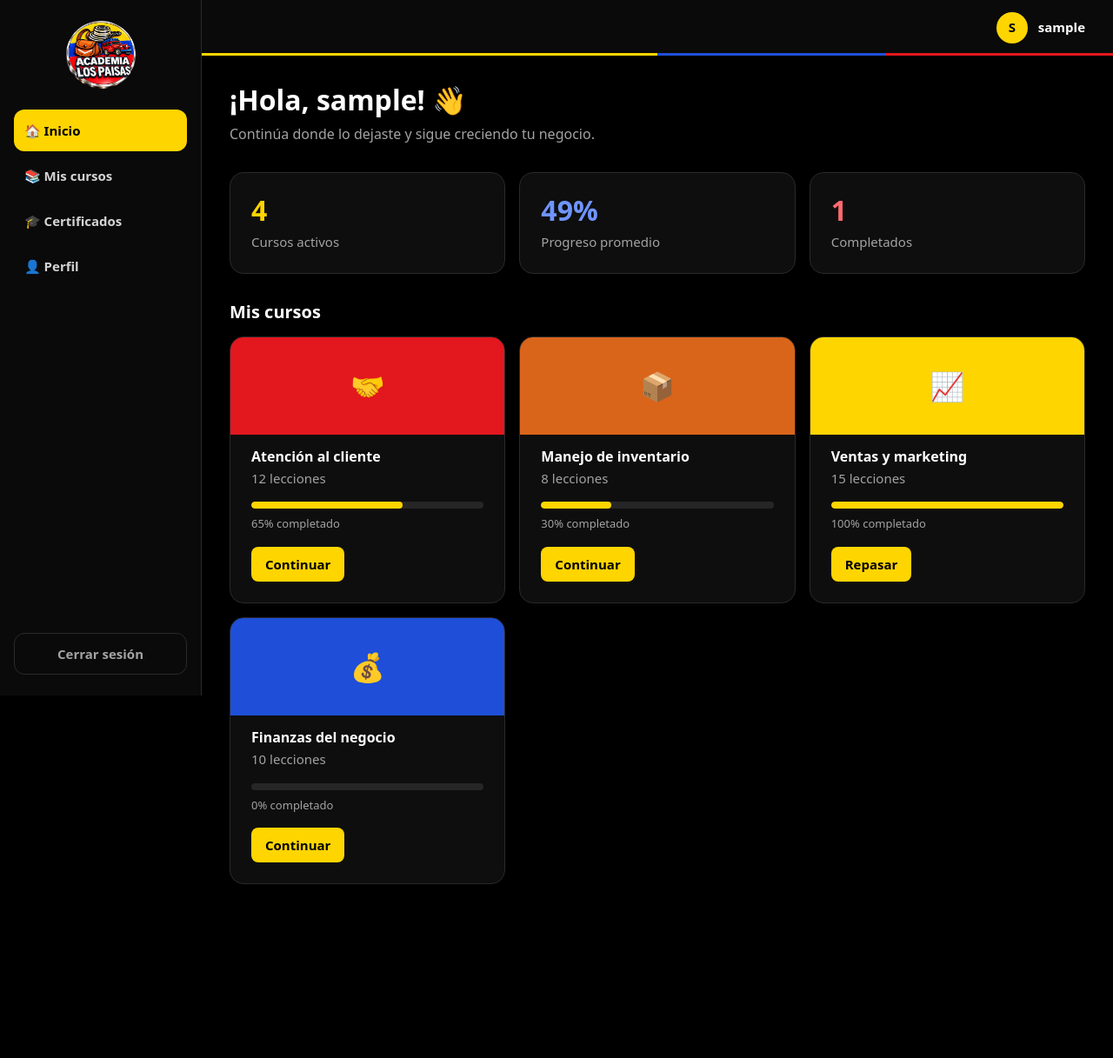
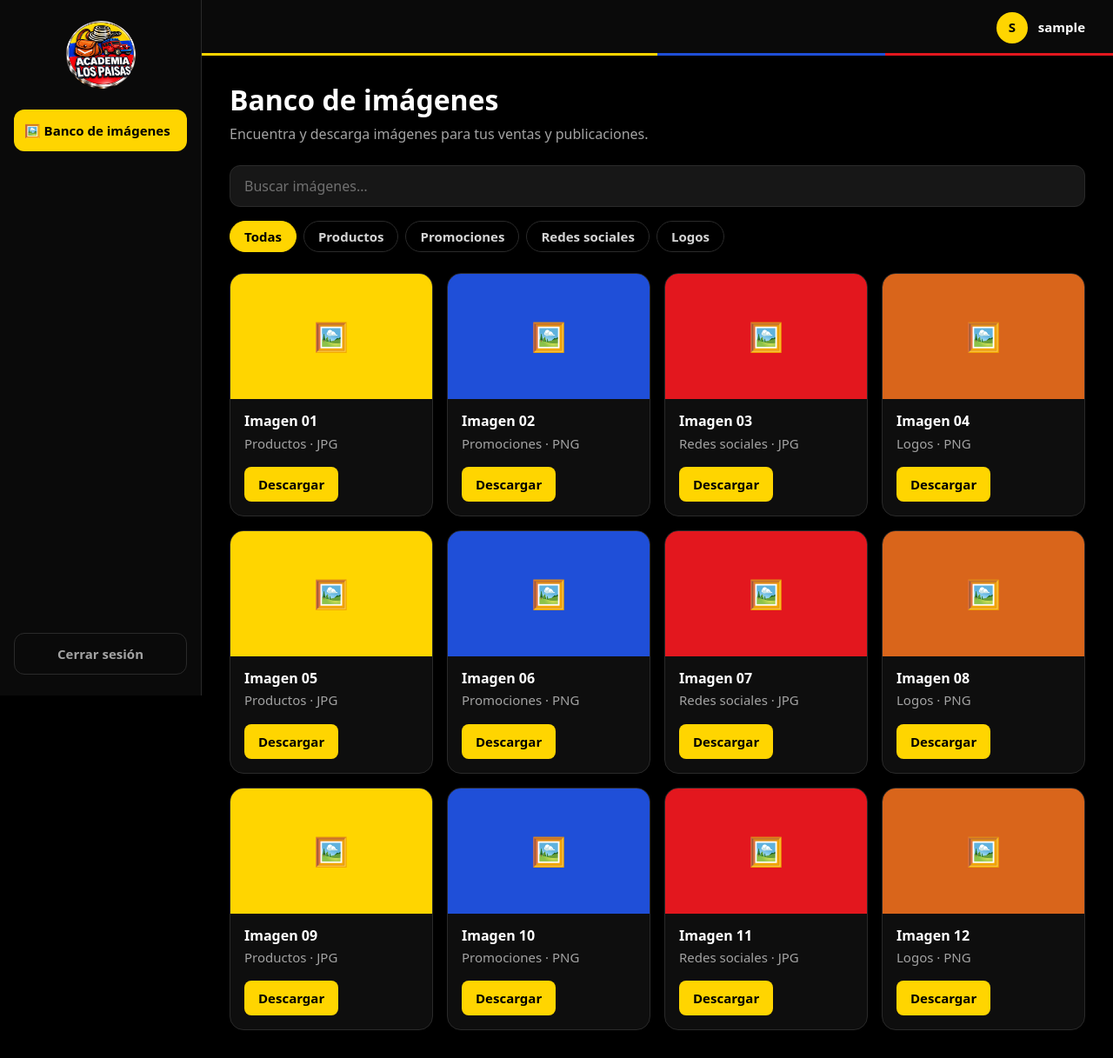
Before and after one commit to jpablo0724/tiendalospaisas, a Flask app: page /dashboard in a window 1280 px wide. Shown: the whole page at 87% size. Before the commit the page ends 1017 px from the top, so only its background shows below. Run offline with Flask 3, Linux system fonts and the light colour scheme; the visitor is signed in with stand-in values (Sample User, id 1); data comes from the database, SQL or seed files in the repository.

Commit message:
Dashboard: único menú Banco de imágenes con búsqueda y categorías
Co-Authored-By: Claude Sonnet 5.5 <noreply@anthropic.com>

```diff
--- a/academia/app.py
+++ b/academia/app.py
@@ -163,14 +163,15 @@ def logout():
 @app.route("/dashboard")
 @login_required
 def dashboard():
-    # Datos de ejemplo hasta que exista el módulo de cursos.
-    cursos = [
-        {"titulo": "Atención al cliente", "lecciones": 12, "avance": 65, "icono": "🤝", "color": "#e3171e"},
-        {"titulo": "Manejo de inventario", "lecciones": 8, "avance": 30, "icono": "📦", "color": "#d9651b"},
-        {"titulo": "Ventas y marketing", "lecciones": 15, "avance": 100, "icono": "📈", "color": "#ffd500"},
-        {"titulo": "Finanzas del negocio", "lecciones": 10, "avance": 0, "icono": "💰", "color": "#1f4fd8"},
+    # Datos de ejemplo hasta que exista la carga real de imágenes.
+    colores = ["#ffd500", "#1f4fd8", "#e3171e", "#d9651b"]
+    categorias = ["Productos", "Promociones", "Redes sociales", "Logos"]
+    imagenes = [
+        {"titulo": f"Imagen {i + 1:02d}", "categoria": categorias[i % 4],
+         "color": colores[i % 4], "formato": "PNG" if i % 2 else "JPG"}
+        for i in range(12)
     ]
-    return render_template("dashboard.html", cursos=cursos)
+    return render_template("dashboard.html", imagenes=imagenes, categorias=categorias)
 
 
 init_db()
--- a/academia/static/dashboard.css
+++ b/academia/static/dashboard.css
@@ -13,31 +13,32 @@ body.app{display:grid;grid-template-columns:14.5rem 1fr;min-height:100vh}
 .user{display:flex;align-items:center;gap:var(--s3);margin-left:auto;font-size:var(--fs-sm);font-weight:var(--fw-semi)}
 .avatar{width:2.25rem;height:2.25rem;border-radius:50%;background:var(--yellow);color:#000;display:grid;place-items:center;font-weight:var(--fw-bold)}
 .content{padding:var(--s6);max-width:70rem}
-.welcome{margin-bottom:var(--s6)}
+.welcome{margin-bottom:var(--s5)}
 .welcome h1{font-size:var(--fs-2xl);margin-bottom:var(--s2)}
 .welcome p{font-size:var(--fs-md);color:var(--muted)}
-.stats{display:grid;grid-template-columns:repeat(3,1fr);gap:var(--s4);margin-bottom:var(--s6)}
-.stat{background:var(--surface);border:1px solid var(--line);border-radius:var(--r-lg);padding:var(--s5)}
-.stat b{display:block;font-size:var(--fs-2xl);line-height:var(--lh-head);margin-bottom:var(--s1)}
-.stat:nth-child(1) b{color:var(--yellow)}.stat:nth-child(2) b{color:#6f94ff}.stat:nth-child(3) b{color:#ff6b70}
-.stat span{font-size:var(--fs-sm);color:var(--muted)}
-.sec{font-size:var(--fs-lg);margin-bottom:var(--s4)}
-.courses{display:grid;grid-template-columns:repeat(auto-fill,minmax(15.5rem,1fr));gap:var(--s4)}
-.course{background:var(--surface);border:1px solid var(--line);border-radius:var(--r-lg);overflow:hidden;transition:border-color .15s,transform .15s}
-.course:hover{border-color:var(--yellow);transform:translateY(-2px)}
-.thumb{height:7rem;display:grid;place-items:center;font-size:var(--fs-2xl)}
-.body{padding:var(--s4) var(--s5) var(--s5)}
+.tools{display:grid;gap:var(--s4);margin-bottom:var(--s5)}
+.tools input{width:100%;height:var(--control-h);padding:0 var(--s4);border:1px solid var(--line);border-radius:var(--r-md);font:inherit;font-size:var(--fs-md);background:var(--field);color:var(--text)}
+.tools input::placeholder{color:#707070}
+.tools input:focus{outline:none;border-color:var(--yellow);box-shadow:0 0 0 3px rgba(255,213,0,.2)}
+.chips{display:flex;flex-wrap:wrap;gap:var(--s2)}
+.chip{height:2.25rem;padding:0 var(--s4);border:1px solid var(--line);border-radius:99px;background:transparent;color:var(--text-2);font:inherit;font-size:var(--fs-sm);font-weight:var(--fw-semi);cursor:pointer}
+.chip:hover{border-color:var(--yellow)}
+.chip.on{background:var(--yellow);border-color:var(--yellow);color:#000}
+.gallery{display:grid;grid-template-columns:repeat(auto-fill,minmax(13.5rem,1fr));gap:var(--s4)}
+.img-card{background:var(--surface);border:1px solid var(--line);border-radius:var(--r-lg);overflow:hidden;transition:border-color .15s,transform .15s}
+.img-card[hidden]{display:none}
+.img-card:hover{border-color:var(--yellow);transform:translateY(-2px)}
+.thumb{height:9rem;display:grid;place-items:center;font-size:var(--fs-2xl)}
+.body{padding:var(--s4)}
 .body h3{font-size:var(--fs-md);margin-bottom:var(--s1)}
 .body p{font-size:var(--fs-sm);color:var(--muted);margin-bottom:var(--s4)}
-.bar{height:.5rem;background:#262626;border-radius:99px;overflow:hidden}
-.bar i{display:block;height:100%;background:var(--yellow);border-radius:99px}
-.body small{display:block;font-size:var(--fs-xs);color:var(--muted);margin:var(--s2) 0 var(--s4)}
 .go{display:inline-flex;align-items:center;height:2.5rem;padding:0 var(--s4);background:var(--yellow);color:#000;border-radius:var(--r-sm);text-decoration:none;font-size:var(--fs-sm);font-weight:var(--fw-bold)}
 .go:hover{background:var(--yellow-h)}
+.gallery .empty{grid-column:1/-1;text-align:center;color:var(--muted);padding:var(--s6) 0}
 @media(max-width:800px){
   body.app{grid-template-columns:1fr}
   .side{position:fixed;z-index:10;left:0;top:0;width:14.5rem;transform:translateX(-100%);transition:transform .2s}
   .side.open{transform:none;box-shadow:0 0 40px rgba(255,255,255,.12)}
   .menu{display:block}.top{padding:0 var(--s4)}.content{padding:var(--s5) var(--s4)}
-  .stats{grid-template-columns:1fr}.uname{display:none}.welcome h1{font-size:var(--fs-xl)}
+  .uname{display:none}.welcome h1{font-size:var(--fs-xl)}
 }
--- a/academia/templates/dashboard.html
+++ b/academia/templates/dashboard.html
@@ -3,7 +3,7 @@
 <head>
   <meta charset="utf-8">
   <meta name="viewport" content="width=device-width, initial-scale=1">
-  <title>Panel · Academia Los Paisas</title>
+  <title>Banco de imágenes · Academia Los Paisas</title>
   <link rel="stylesheet" href="{{ url_for('static', filename='tokens.css') }}">
   <link rel="stylesheet" href="{{ url_for('static', filename='dashboard.css') }}">
 </head>
@@ -11,10 +11,7 @@
   <aside class="side" id="side">
     <img class="logo" src="{{ url_for('static', filename='logo.png') }}" alt="Academia Los Paisas">
     <nav>
-      <a class="on" href="#">🏠 Inicio</a>
-      <a href="#">📚 Mis cursos</a>
-      <a href="#">🎓 Certificados</a>
-      <a href="#">👤 Perfil</a>
+      <a class="on" href="#">🖼️ Banco de imágenes</a>
     </nav>
     <form method="post" action="{{ url_for('logout') }}">
       <input type="hidden" name="_csrf" value="{{ csrf_token() }}">
@@ -33,32 +30,52 @@
 
     <main class="content">
       <section class="welcome">
-        <h1>¡Hola, {{ g.user['nombre'].split()[0] }}! 👋</h1>
-        <p>Continúa donde lo dejaste y sigue creciendo tu negocio.</p>
+        <h1>Banco de imágenes</h1>
+        <p>Encuentra y descarga imágenes para tus ventas y publicaciones.</p>
       </section>
 
-      <section class="stats">
-        <div class="stat"><b>{{ cursos|length }}</b><span>Cursos activos</span></div>
-        <div class="stat"><b>{{ (cursos|sum(attribute='avance') / cursos|length)|round|int }}%</b><span>Progreso promedio</span></div>
-        <div class="stat"><b>{{ cursos|selectattr('avance','equalto',100)|list|length }}</b><span>Completados</span></div>
+      <section class="tools">
+        <input id="q" type="search" placeholder="Buscar imágenes…" aria-label="Buscar imágenes">
+        <div class="chips" role="group" aria-label="Categorías">
+          <button type="button" class="chip on" data-cat="">Todas</button>
+          {% for c in categorias %}<button type="button" class="chip" data-cat="{{ c }}">{{ c }}</button>{% endfor %}
+        </div>
       </section>
 
-      <h2 class="sec">Mis cursos</h2>
-      <section class="courses">
-        {% for c in cursos %}
-        <article class="course">
-          <div class="thumb" style="background:{{ c.color }}">{{ c.icono }}</div>
+      <section class="gallery" id="gallery">
+        {% for im in imagenes %}
+        <article class="img-card" data-cat="{{ im.categoria }}" data-title="{{ im.titulo|lower }}">
+          <div class="thumb" style="background:{{ im.color }}">🖼️</div>
           <div class="body">
-            <h3>{{ c.titulo }}</h3>
-            <p>{{ c.lecciones }} lecciones</p>
-            <div class="bar" role="progressbar" aria-valuenow="{{ c.avance }}" aria-valuemin="0" aria-valuemax="100"><i style="width:{{ c.avance }}%"></i></div>
-            <small>{{ c.avance }}% completado</small>
-            <a class="go" href="#">{{ 'Repasar' if c.avance == 100 else 'Continuar' }}</a>
+            <h3>{{ im.titulo }}</h3>
+            <p>{{ im.categoria }} · {{ im.formato }}</p>
+            <a class="go" href="#">Descargar</a>
           </div>
         </article>
         {% endfor %}
+        <p class="empty" id="empty" hidden>No encontramos imágenes con ese criterio.</p>
       </section>
     </main>
   </div>
+  <script>
+    (function () {
+      var cat = '', q = document.getElementById('q');
+      function apply() {
+        var n = 0, t = q.value.trim().toLowerCase();
+        document.querySelectorAll('.img-card').forEach(function (c) {
+          var ok = (!cat || c.dataset.cat === cat) && (!t || c.dataset.title.indexOf(t) > -1 || c.dataset.cat.toLowerCase().indexOf(t) > -1);
+          c.hidden = !ok; if (ok) n++;
+        });
+        document.getElementById('empty').hidden = n > 0;
+      }
+      q.addEventListener('input', apply);
+      document.querySelectorAll('.chip').forEach(function (b) {
+        b.addEventListener('click', function () {
+          document.querySelectorAll('.chip').forEach(function (x) { x.classList.remove('on'); });
+          b.classList.add('on'); cat = b.dataset.cat; apply();
+        });
+      });
+    })();
+  </script>
 </body>
 </html>
```
Also changed, not shown: docs/dashboard.css (+17 -16 lines), docs/dashboard.html (+124 -41 lines).
